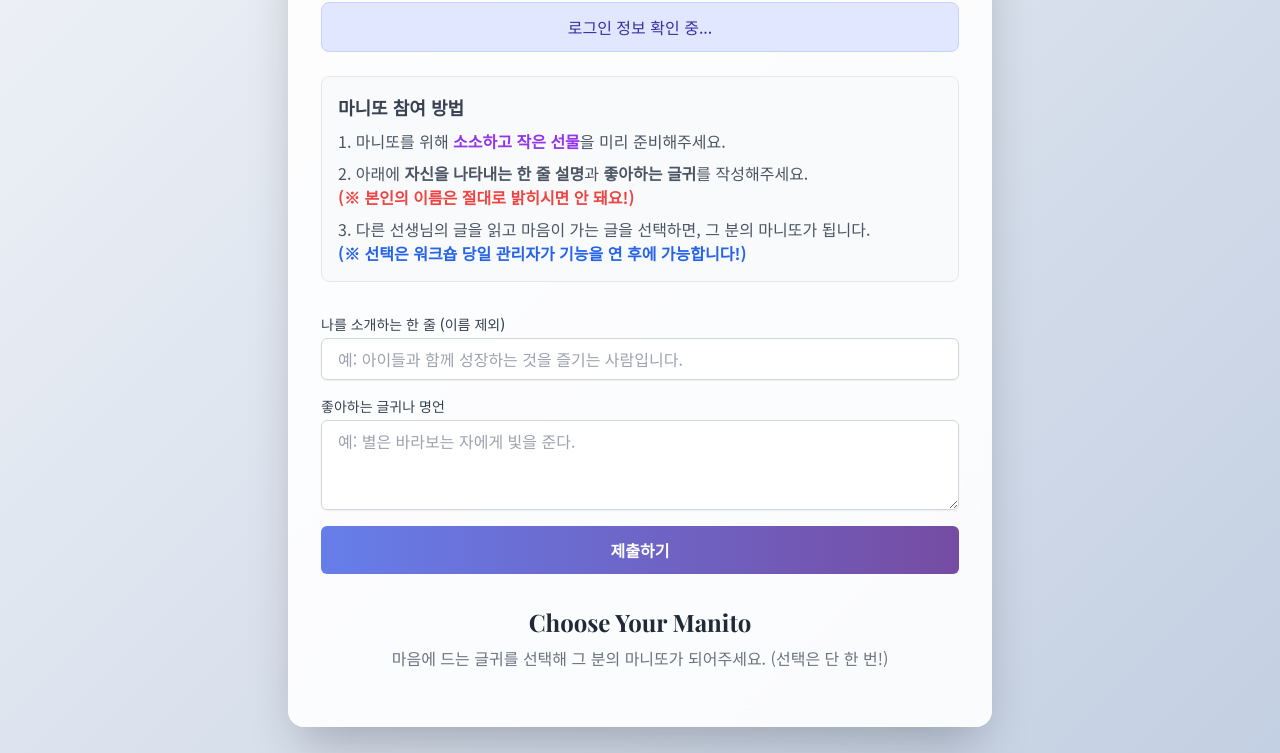
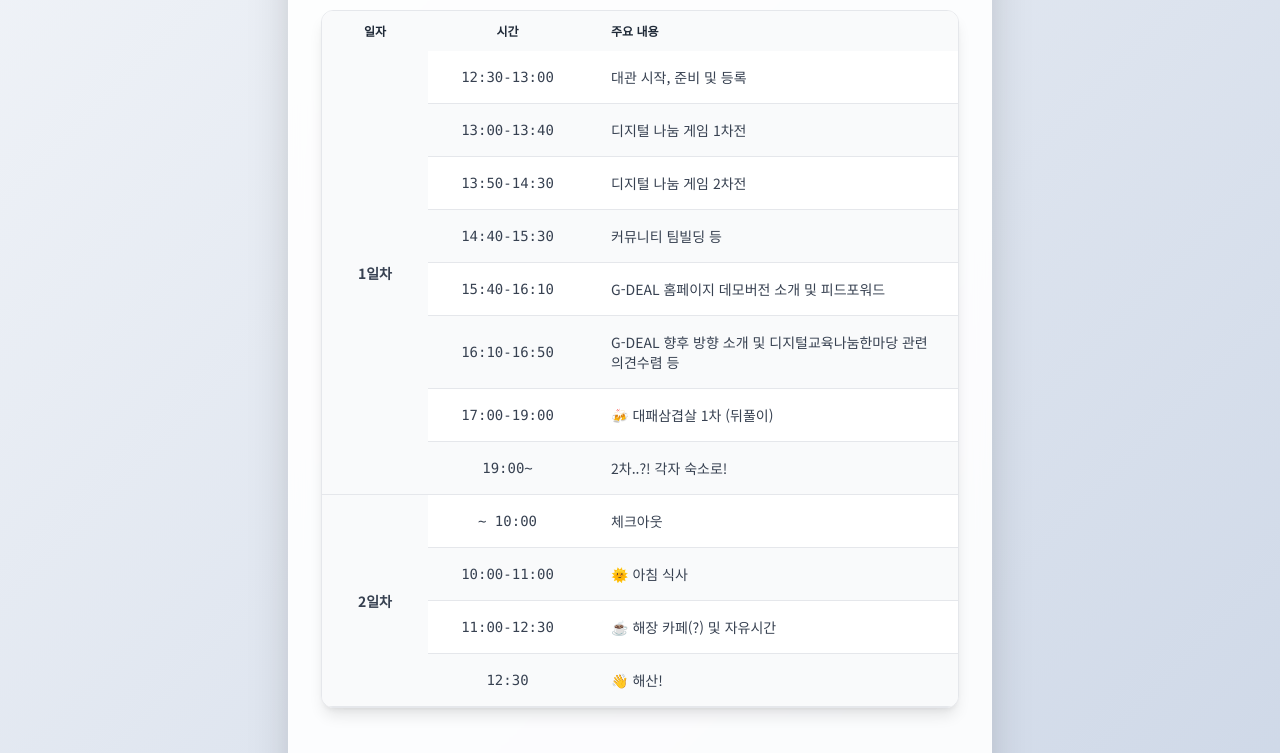
Before and after one commit to Yuna123-tech/invited, a plain HTML site: page index.html in a window 1280 px wide. Shown: the part 431-1184 px from the top of the page. Drawn offline with nearby package versions, Linux system fonts and the light colour scheme; no server answers; a web font is replaced by a local one.

Commit message:
Update index.html

```diff
--- a/index.html
+++ b/index.html
@@ -48,7 +48,77 @@
                     상태 변경
                 </button>
             </div>
-
+<!-- ▼▼▼▼▼▼▼▼▼▼▼▼▼▼ 여기서부터 복사 ▼▼▼▼▼▼▼▼▼▼▼▼▼▼ -->
+<!-- 워크숍 일정 섹션 -->
+<div class="mb-12">
+    <h2 class="text-3xl font-playfair font-bold text-center mb-6 text-gray-800">🗓️ Workshop Schedule</h2>
+    <div class="rounded-xl shadow-lg overflow-hidden border border-gray-200 bg-white">
+        <table class="w-full text-sm text-left text-gray-700">
+            <thead class="text-xs text-gray-800 uppercase bg-gray-50">
+                <tr>
+                    <th scope="col" class="px-6 py-3 w-1/6 text-center">일자</th>
+                    <th scope="col" class="px-6 py-3 w-1/4 text-center">시간</th>
+                    <th scope="col" class="px-6 py-3">주요 내용</th>
+                </tr>
+            </thead>
+            <tbody>
+                <!-- 1일차 -->
+                <tr class="border-b">
+                    <td rowspan="8" class="px-6 py-4 font-bold text-center align-middle bg-gray-50">1일차</td>
+                    <td class="px-6 py-4 font-mono text-center">12:30-13:00</td>
+                    <td class="px-6 py-4">대관 시작, 준비 및 등록</td>
+                </tr>
+                <tr class="bg-gray-50 border-b">
+                    <td class="px-6 py-4 font-mono text-center">13:00-13:40</td>
+                    <td class="px-6 py-4">디지털 나눔 게임 1차전</td>
+                </tr>
+                <tr class="border-b">
+                    <td class="px-6 py-4 font-mono text-center">13:50-14:30</td>
+                    <td class="px-6 py-4">디지털 나눔 게임 2차전</td>
+                </tr>
+                <tr class="bg-gray-50 border-b">
+                    <td class="px-6 py-4 font-mono text-center">14:40-15:30</td>
+                    <td class="px-6 py-4">커뮤니티 팀빌딩 등</td>
+                </tr>
+                <tr class="border-b">
+                    <td class="px-6 py-4 font-mono text-center">15:40-16:10</td>
+                    <td class="px-6 py-4">G-DEAL 홈페이지 데모버전 소개 및 피드포워드</td>
+                </tr>
+                <tr class="bg-gray-50 border-b">
+                    <td class="px-6 py-4 font-mono text-center">16:10-16:50</td>
+                    <td class="px-6 py-4">G-DEAL 향후 방향 소개 및 디지털교육나눔한마당 관련 의견수렴 등</td>
+                </tr>
+                <tr class="border-b">
+                    <td class="px-6 py-4 font-mono text-center">17:00-19:00</td>
+                    <td class="px-6 py-4">🍻 대패삼겹살 1차 (뒤풀이)</td>
+                </tr>
+                <tr class="bg-gray-50 border-b">
+                    <td class="px-6 py-4 font-mono text-center">19:00~</td>
+                    <td class="px-6 py-4">2차..?! 각자 숙소로!</td>
+                </tr>
+                <!-- 2일차 -->
+                <tr class="border-b">
+                    <td rowspan="4" class="px-6 py-4 font-bold text-center align-middle bg-gray-50">2일차</td>
+                    <td class="px-6 py-4 font-mono text-center">~ 10:00</td>
+                    <td class="px-6 py-4">체크아웃</td>
+                </tr>
+                <tr class="bg-gray-50 border-b">
+                    <td class="px-6 py-4 font-mono text-center">10:00-11:00</td>
+                    <td class="px-6 py-4">🌞 아침 식사</td>
+                </tr>
+                <tr class="border-b">
+                    <td class="px-6 py-4 font-mono text-center">11:00-12:30</td>
+                    <td class="px-6 py-4">☕ 해장 카페(?) 및 자유시간</td>
+                </tr>
+                <tr class="bg-gray-50 border-b">
+                    <td class="px-6 py-4 font-mono text-center">12:30</td>
+                    <td class="px-6 py-4">👋 해산!</td>
+                </tr>
+            </tbody>
+        </table>
+    </div>
+</div>
+<!-- ▲▲▲▲▲▲▲▲▲▲▲▲▲▲ 여기까지 복사 ▲▲▲▲▲▲▲▲▲▲▲▲▲▲ -->
             <div>
                 <h2 class="text-3xl font-playfair font-bold text-center mb-4 text-gray-800">🎁 Secret Manito</h2>
                 <div id="auth-info" class="text-center mb-6 p-3 bg-indigo-100 border border-indigo-200 rounded-lg text-indigo-800">
```
